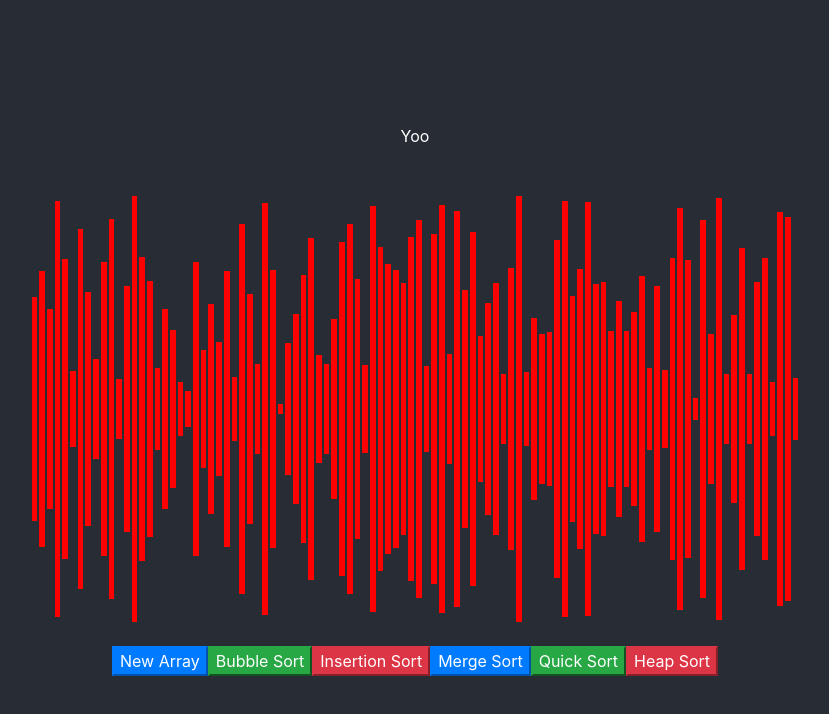
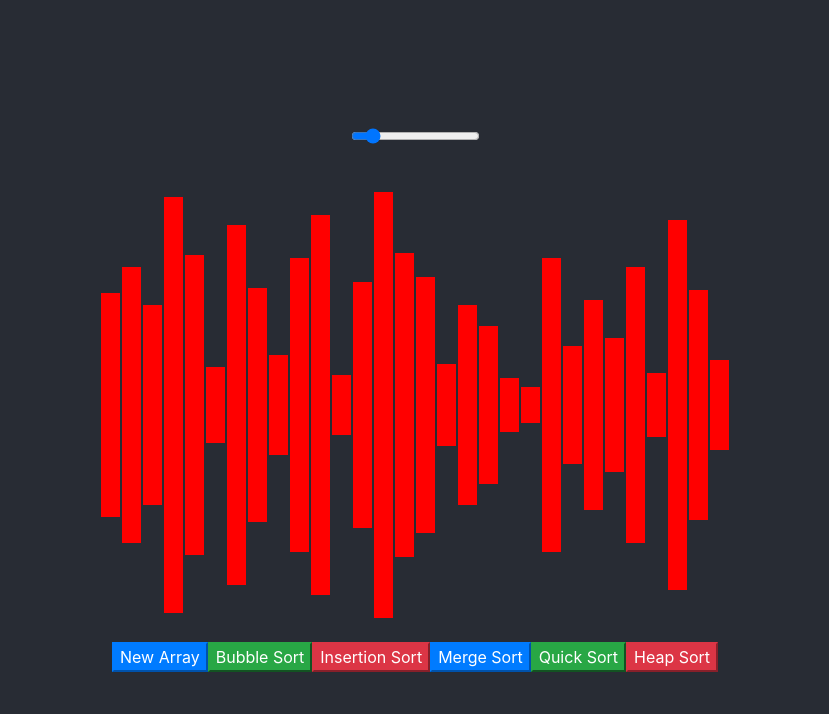
Before and after one commit to venkatr21/Sorting-Visualizer, a React (Create React App) app: page / in a window 1280 px wide. Shown: the top 714 px of the page, without its empty margins (225-1054 px from the left). Built offline with nearby package versions, Linux system fonts and the light colour scheme.

Commit message:
rendering tweeks, added range bar

```diff
--- a/src/components/Main.js
+++ b/src/components/Main.js
@@ -1,15 +1,17 @@
-import React, { Component } from 'react'
+import React, {Component } from 'react'
 import {mergeSort} from './mergeSort';
 const DEFAULT_COLOR = "red";
 const SPECIFIC_COLOR = "yellow";
 export class Main extends Component {
+
     constructor(){
         super();
         this.state = {
             lock: false,
-            size: 100,
+            size: 30,
             array: [],
         }
+        this.handleChange = this.handleChange.bind(this);
     }
     initArray(){
         const array = [];
@@ -17,13 +19,11 @@ export class Main extends Component {
         array.push(generateRandomInt(5, 800));
         }
         this.setState({array});
-        console.log(100/this.state.size)
     }
     componentDidMount(){
         this.initArray()
     }
     insertionSort(){
-        this.setState({lock: !this.state.lock})
         let arr = this.state.array.slice();
         var n = this.state.size;
         let changes = [];
@@ -48,15 +48,14 @@ export class Main extends Component {
                 setTimeout(()=>{changedBar.backgroundColor = DEFAULT_COLOR;},i*0.1)
             },i*30)
         }
-        this.setState({lock: false})
     }
     bubbleSort(){
-        this.setState({lock: !this.state.lock})
         let arr = this.state.array.slice();
         var n = this.state.size;
+        let i=0;
         let changes = [];
-        for(let i=0;i<n;i++){
-            for(let j=0;j<n-1;j++){
+        for(i=0;i<n;i++){
+            for(let j=0;j<n-i;j++){
                 if(arr[j+1]<arr[j]){
                     changes.push([j,arr[j],arr[j+1]]);
                     var temp = arr[j+1];
@@ -66,7 +65,7 @@ export class Main extends Component {
             }
         }
         const arrTab = document.getElementsByClassName('array-tab');
-        for(let i=0;i<changes.length-1;i++){
+        for(i=0;i<changes.length;i++){
             const [pos, ele1, ele2] = changes[i]
             const changedBar1 = arrTab[pos].style;
             const changedBar2 = arrTab[pos+1].style;
@@ -81,10 +80,9 @@ export class Main extends Component {
                 },i*0.1)
             },i*30)
         }
-        this.setState({lock: false})
     }
     mergeSort() {
-        const changes = mergeSort(this.state.array);
+        const [changes,arr] = mergeSort(this.state.array);
         for (let i = 0; i < changes.length; i++) {
           const arrTab = document.getElementsByClassName('array-tab');
           const [bar1, bar2, spe, val] = changes[i]
@@ -102,10 +100,23 @@ export class Main extends Component {
             }, i * 30);
         }
     }
+    handleChange() {
+        this.setState({size: parseInt(document.getElementById('changeSize').value)});
+        this.initArray();
+    }
     render() {
         return (
             <div className="main container">
-                <div className="row justify-content-center align-items-center">Yoo</div><br/><br/>
+                <div className="row justify-content-center align-items-center">
+                <input
+                    id="changeSize"
+                    type="range"
+                    min="20"
+                    max="100"
+                    value={this.state.size}
+                    onChange = {() => this.handleChange()}
+                />
+                </div><br/><br/>
                 <div className="row justify-content-center align-items-center">
                     {
                         this.state.array.map((element,index) =>{
--- a/src/components/mergeSort.js
+++ b/src/components/mergeSort.js
@@ -2,7 +2,7 @@ export function mergeSort(array) {
     var arr = array.slice();
     var changes = [];
     mergeSortHandler(array, 0, array.length - 1, arr, changes);
-    return changes;
+    return [changes,array];
 }
 
 function mergeSortHandler(array,st,en,arr,changes){
```
